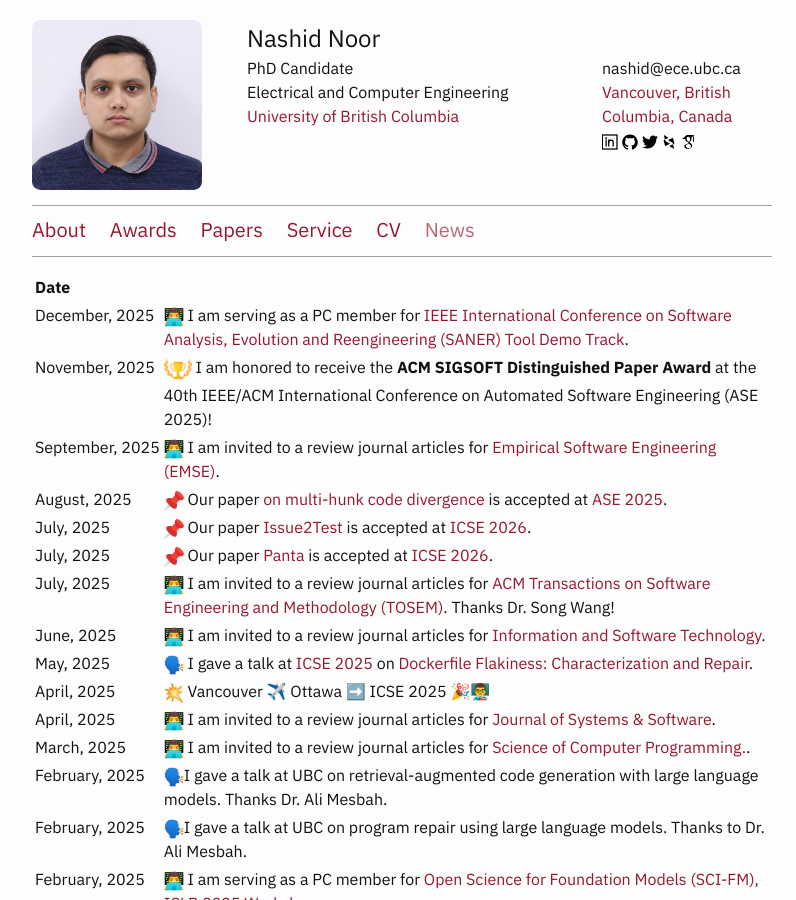
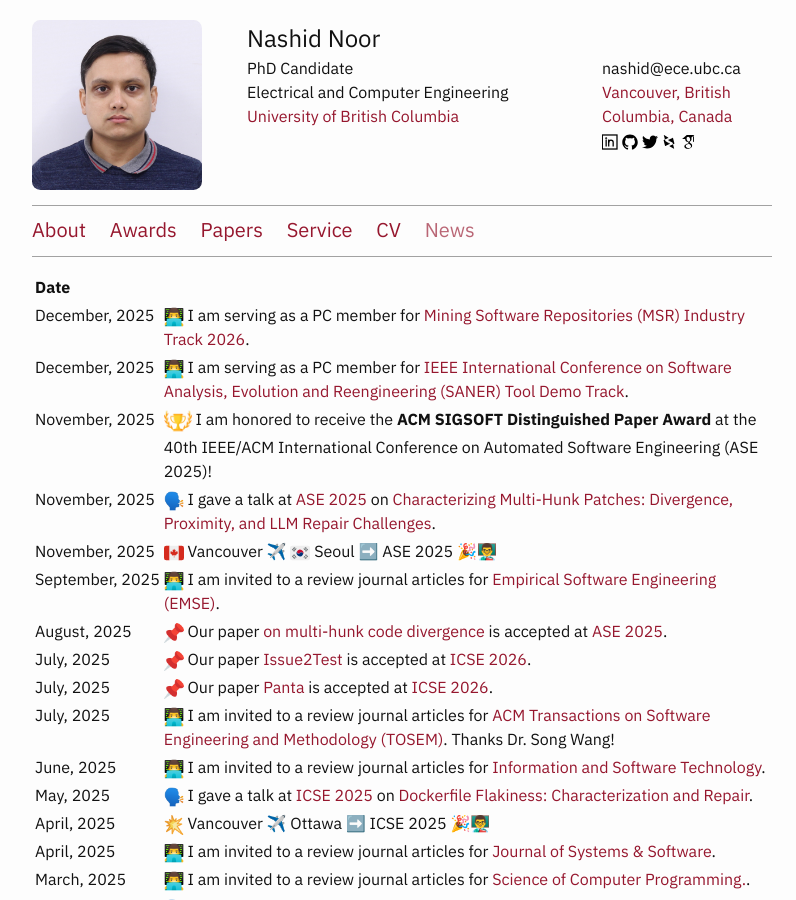
Before and after one commit to nashid/nashid.github.io, a Jekyll site: the page built from nav/news.md, in a window 1280 px wide and 900 px high. Shown: the whole window, without its empty margins (238-1034 px from the left). Built offline with Jekyll 4.4.1, drawn with Linux system fonts in a browser that asks for light colours; the list of posts is cut into pages by our own code.

Commit message:
Update news with November/December 2025 entries
- Add MSR Industry Track 2026 PC member role
- Add ASE 2025 talk on multi-hunk patches
- Add Vancouver to Seoul travel entry with country flag icons
- Add Canada and South Korea flag icons for visual enhancement

```diff
--- a/nav/news.md
+++ b/nav/news.md
@@ -15,6 +15,11 @@
 
   <tr>
     <td style="vertical-align: top;">December,&nbsp;2025</td>
+    <td><img src="{{ "/resources/images/icon-paper-review.png" | prepend: site.baseurl }}" width="20" height="20"> I am serving as a PC member for <a href="https://2026.msrconf.org/track/msr-2026-industry-track">Mining Software Repositories (MSR) Industry Track 2026</a>.</td>
+  </tr>
+
+  <tr>
+    <td style="vertical-align: top;">December,&nbsp;2025</td>
     <td><img src="{{ "/resources/images/icon-paper-review.png" | prepend: site.baseurl }}" width="20" height="20"> I am serving as a PC member for <a href="https://conf.researchr.org/track/saner-2026/saner-2026-tool-demo-track">IEEE International Conference on Software Analysis, Evolution and Reengineering (SANER) Tool Demo Track</a>.</td>
   </tr>
 
@@ -25,6 +30,16 @@
       I am honored to receive the <strong>ACM SIGSOFT Distinguished Paper Award</strong> at the
       40th IEEE/ACM International Conference on Automated Software Engineering (ASE 2025)!
   </td>
+  </tr>
+
+  <tr>
+    <td style="vertical-align: top;">November,&nbsp;2025</td>
+    <td><img src="{{ "/resources/images/icon-talk.png" | prepend: site.baseurl }}" width="20" height="20"> I gave a talk at <a href="https://conf.researchr.org/details/ase-2025/ase-2025-papers/64/Characterizing-Multi-Hunk-Patches-Divergence-Proximity-and-LLM-Repair-Challenges">ASE 2025</a> on <a href="https://nashid.github.io/resources/papers/hunk-divergence-ase25.pdf">Characterizing Multi-Hunk Patches: Divergence, Proximity, and LLM Repair Challenges</a>.</td>
+  </tr>
+
+  <tr>
+    <td style="vertical-align: top;">November,&nbsp;2025</td>
+    <td><img src="{{ "/resources/images/icon-canada-flag.svg" | prepend: site.baseurl }}" width="20" height="20"> Vancouver ✈️ <img src="{{ "/resources/images/icon-korea-flag.svg" | prepend: site.baseurl }}" width="20" height="20"> Seoul ➡️ ASE 2025 🎉👨‍🏫</td>
   </tr>
 
   <tr>
```
Also changed, not shown: resources/images/icon-canada-flag.svg (added), resources/images/icon-korea-flag.svg (added).
